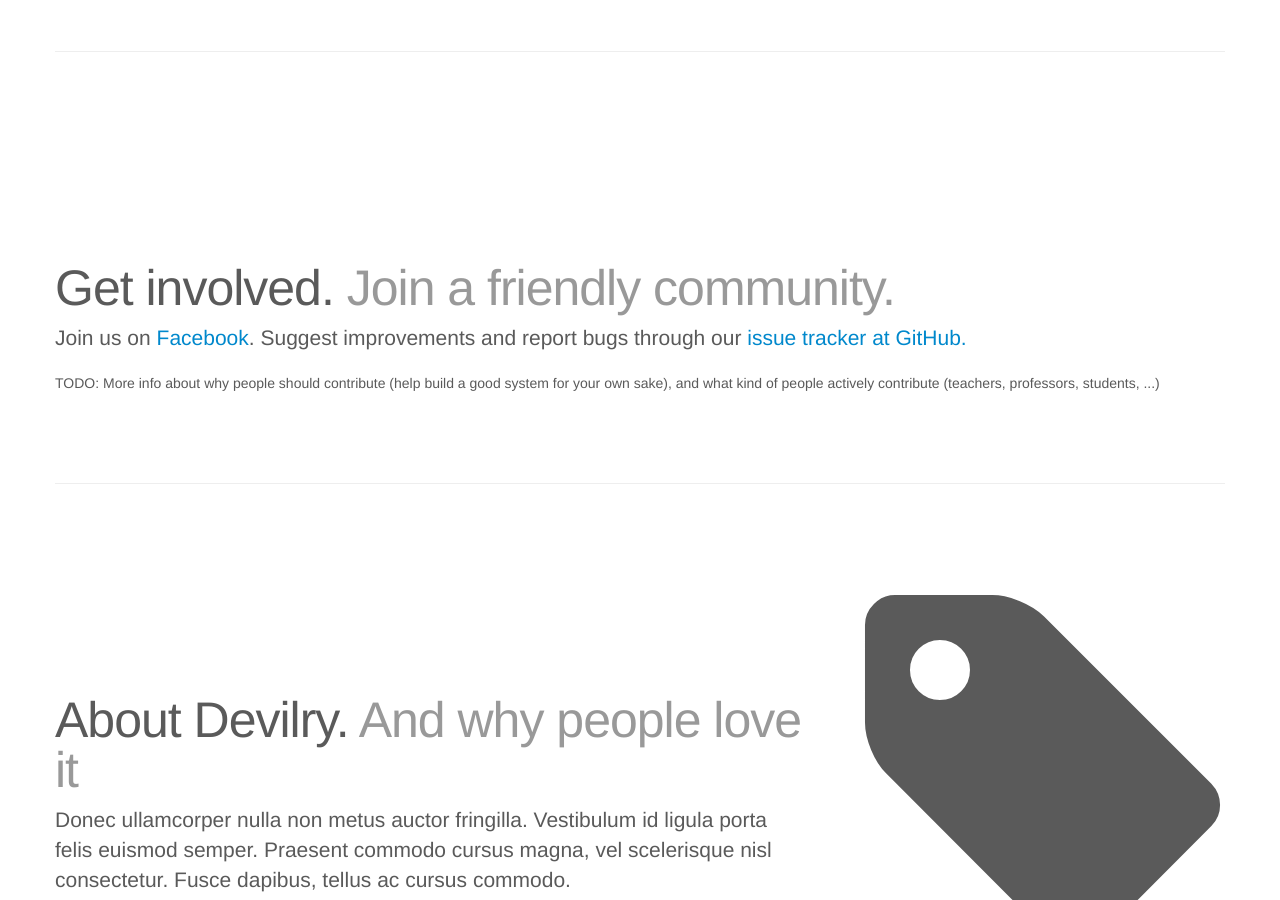
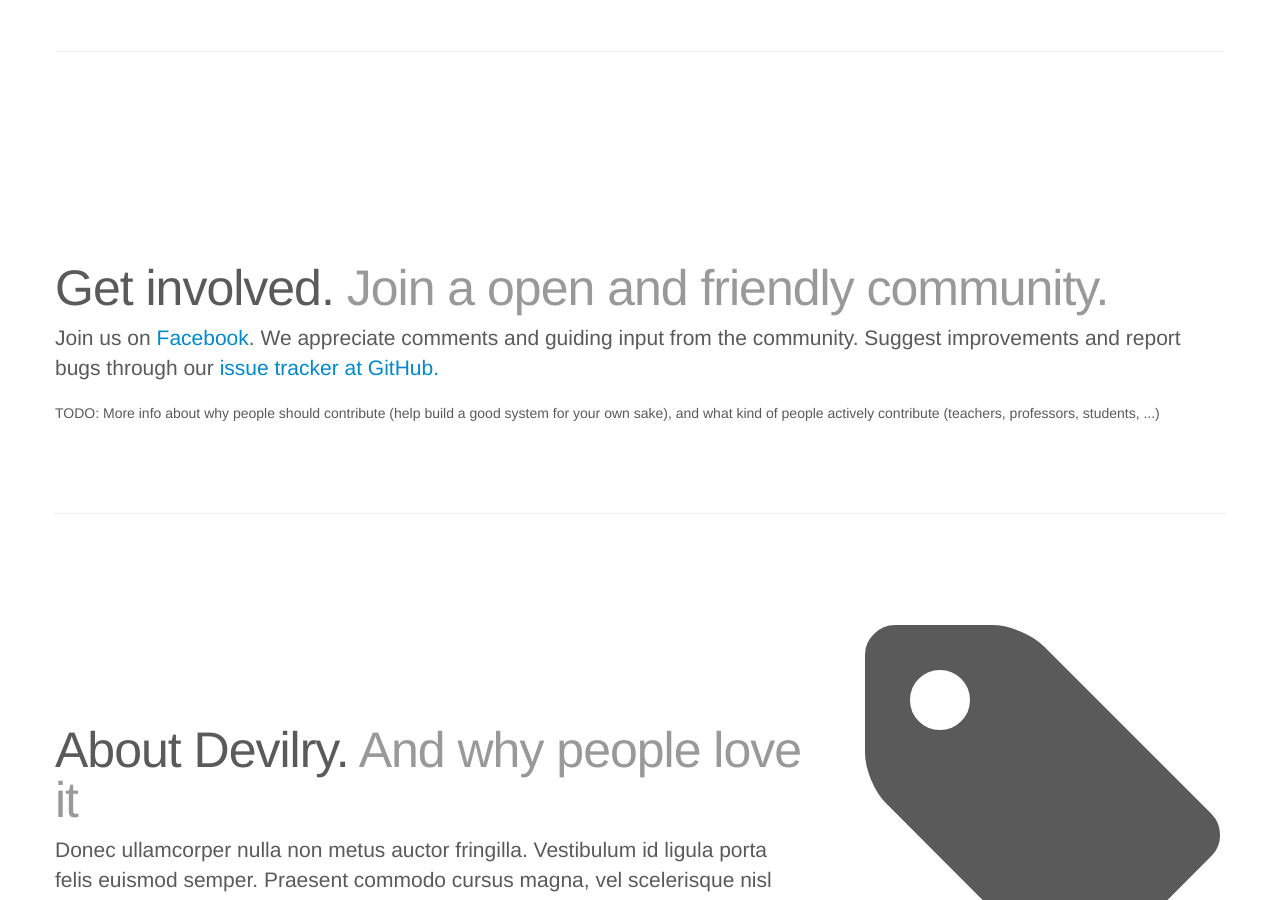
Before and after one commit to devilry/devilry.github.com, a Jekyll site: the page built from index.html, in a window 1280 px wide and 900 px high, scrolled down 925 px. Built offline with Jekyll 4.4.1, drawn with Linux system fonts in a browser that asks for light colours.

Commit message:
index.html * Added carousel items

```diff
--- a/index.html
+++ b/index.html
@@ -19,7 +19,7 @@
         <a class="brand" href="#">Devilry</a>
         <div class="nav-collapse collapse">
           <ul class="nav">
-            <!-- <li class="active"><a href="#">Home</a></li> -->
+            <li class="active"><a href="#">Home</a></li>
             <li><a href="#social">Get involved</a></li>
             <li><a href="#about">About</a></li>
             <li><a href="#help">Help</a></li>
@@ -38,27 +38,45 @@
 ================================================== -->
 <div id="imageCarousel" class="carousel slide">
   <div class="carousel-inner">
+
     <div class="item active">
       <img src="slideshowimages/frontpage.png" alt="">
       <div class="container">
         <div class="carousel-caption">
           <p>
-          Devilry is a flexible and powerful system for handling electronic deliveries.
+            Devilry is a flexible and powerful system for handling electronic deliveries.
           </p>
           <!--<a class="btn btn-large btn-primary" href="#">Sign up today</a>-->
         </div>
       </div>
     </div>
+
     <div class="item">
       <img src="slideshowimages/courseadmin-assignmentoverview.png" alt="">
       <div class="container">
         <div class="carousel-caption">
           <p>
-          Devilry is a complete tool for course administrators that want to have full control over their assignments, students and examiners.
+            Devilry is a complete tool for course administrators that want to have full control over their assignments, students and examiners.
           </p>
         </div>
       </div>
     </div>
+
+    <div class="item">
+      <img src="slideshowimages/opensource.png" alt="">
+      <div class="container">
+        <div class="carousel-caption">
+          <p>
+            Devilry is powered on the principles of open source
+            development. An open community is essential for
+            maintaining the highest level of quality.
+          </p>
+        </div>
+      </div>
+    </div>
+
+
+
   </div>
   <a class="left carousel-control" href="#imageCarousel" data-slide="prev">&lsaquo;</a>
   <a class="right carousel-control" href="#imageCarousel" data-slide="next">&rsaquo;</a>
@@ -107,10 +125,12 @@
             <div class="fb-like-box" data-href="https://www.facebook.com/DevilryProsjektet" data-width="300" data-height="400" data-show-faces="true" data-stream="false" data-show-border="false" data-header="false"></div>
         </div>
 
-        <h2>Get involved. <span class="muted">Join a friendly community.</span></h2>
+        <h2>Get involved. <span class="muted">Join a open and friendly community.</span></h2>
         <p class="lead">
-            Join us on <a href="https://www.facebook.com/DevilryProsjektet">Facebook</a>.
-            Suggest improvements and report bugs through our <a href="">issue
+            Join us
+            on <a href="https://www.facebook.com/DevilryProsjektet">Facebook</a>. We
+            appreciate comments and guiding input from the community.
+            Suggest improvements and report bugs through our <a href="https://github.com/devilry/devilry-django/issues?state=open">issue
             tracker at GitHub.</a>
         </p>
         <p>
```
